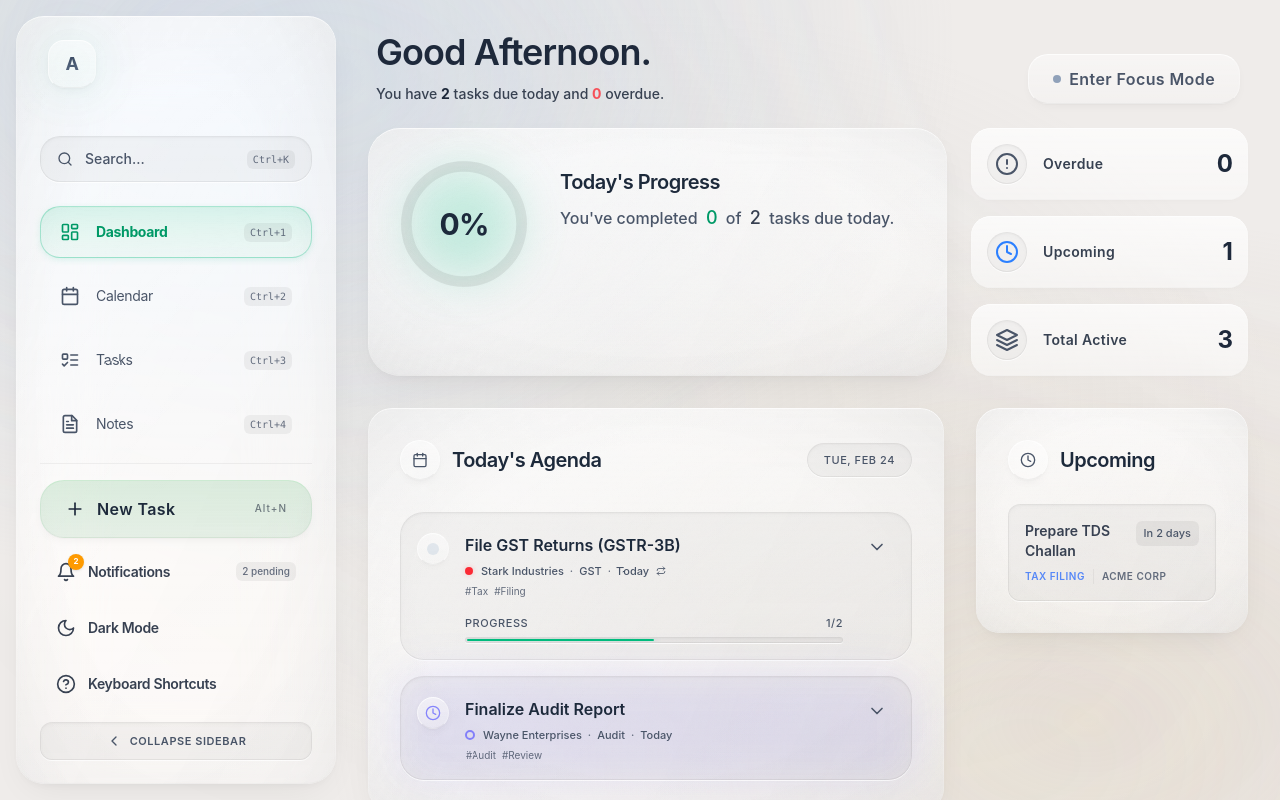
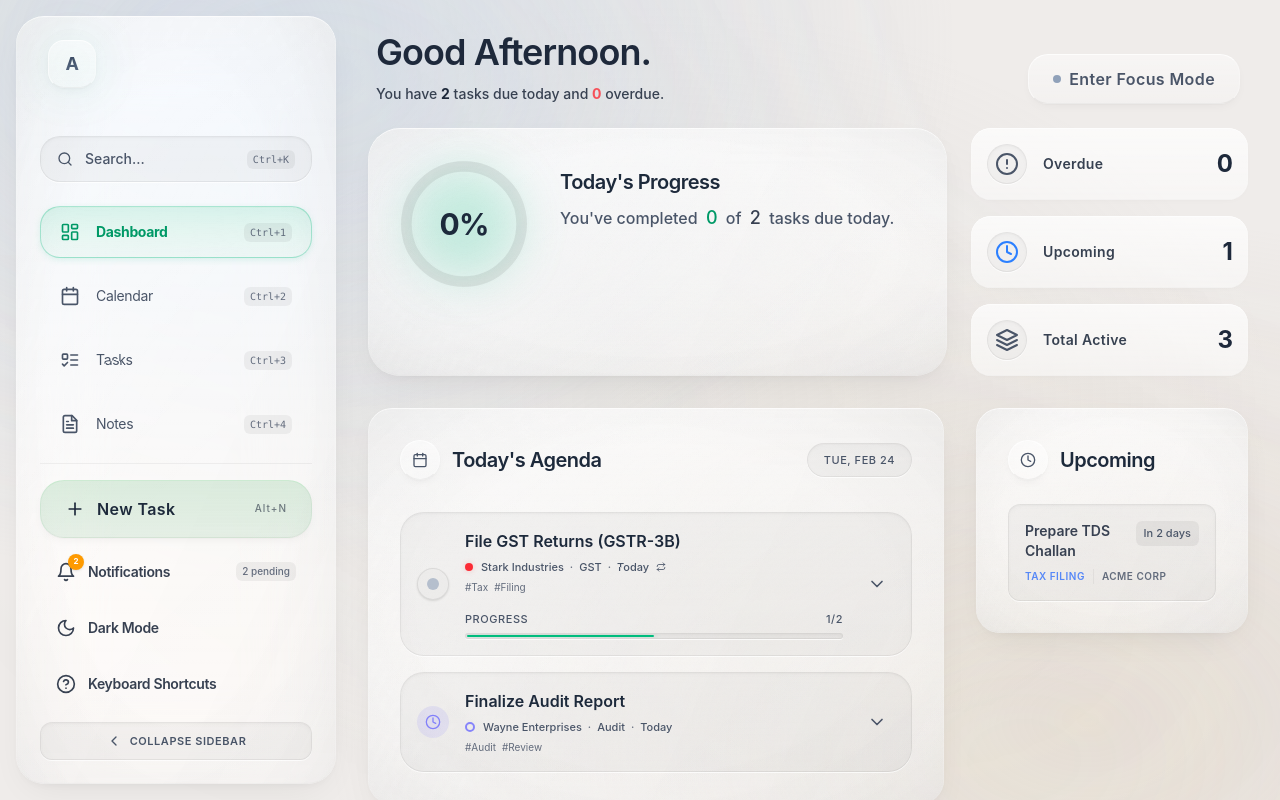
Before and after one commit to hrsagar28/Task-Manager, a React (Vite) app: page / in a window 1280 px wide. Built offline with nearby package versions, Linux system fonts and the light colour scheme.

Commit message:
Update Dashboard.tsx

```diff
--- a/components/Dashboard.tsx
+++ b/components/Dashboard.tsx
@@ -254,9 +254,9 @@ export const Dashboard: React.FC<DashboardProps> = ({
         {/* Main Column */}
         <div className="lg:col-span-2 space-y-6 md:space-y-8">
           {overdueTasks.length > 0 && (
-            <GlassCard className="!border-red-500/30 opacity-0 animate-slide-up" style={{ animationDelay: '200ms' }}>
+            <GlassCard className="ring-1 ring-inset ring-red-500/30 border-transparent opacity-0 animate-slide-up" style={{ animationDelay: '200ms' }}>
               <div className="flex items-center gap-3 mb-6">
-                <div className="volumetric-btn w-10 h-10 rounded-full flex items-center justify-center text-red-500">
+                <div className="w-10 h-10 rounded-xl flex items-center justify-center text-red-500 bg-red-500/10 dark:bg-red-500/20">
                   <AlertCircle className="w-5 h-5" />
                 </div>
                 <h3 className="text-xl font-semibold tracking-tight text-red-600 dark:text-red-400">Overdue Filings</h3>
@@ -398,7 +398,7 @@ export const Dashboard: React.FC<DashboardProps> = ({
 
 const StatPill: React.FC<{ title: string, value: number, icon: React.ReactNode, isAlert?: boolean, delay: number }> = ({ title, value, icon, isAlert, delay }) => (
   <div
-    className={`volumetric-chip rounded-[20px] p-4 flex items-center justify-between transition-transform duration-500 ease-smooth hover:-translate-y-1 ${isAlert ? '!border-red-500/30 bg-red-500/5' : ''}`}
+    className={`volumetric-chip rounded-[20px] p-4 flex items-center justify-between transition-transform duration-500 ease-smooth hover:-translate-y-1 ${isAlert ? 'ring-1 ring-inset ring-red-500/30 !border-transparent bg-red-500/5' : ''}`}
     style={{ animationDelay: `${delay}ms` }}
   >
     <div className="flex items-center gap-4">
@@ -461,16 +461,8 @@ const TaskItem: React.FC<TaskItemProps> = ({
       className="relative group/task opacity-0 animate-slide-up"
       style={{ animationDelay: `${Math.min(index * 10, 150)}ms` }}
     >
-      {/* Contextual Ambient Glow Layer */}
-      <div className={`absolute -inset-1 rounded-[28px] blur-[20px] transition-all duration-700 ease-smooth -z-10
-        ${isCompleted ? 'bg-emerald-500/10 group-hover/task:bg-emerald-500/20'
-          : isInProgress ? 'bg-indigo-500/10 group-hover/task:bg-indigo-500/20'
-            : isOverdue ? 'bg-red-500/10 group-hover/task:bg-red-500/20'
-              : 'bg-transparent group-hover/task:bg-white/10 dark:group-hover/task:bg-white/5'}
-      `} />
-
       <div
-        className={`group flex flex-col gap-4 p-4 rounded-3xl volumetric-input transition-all duration-500 ease-smooth overflow-hidden ${isCompleted ? 'opacity-50' : ''} ${isExpanded ? 'ring-1 scale-[1.01]' : ''}`}
+        className={`group flex flex-col gap-4 p-4 rounded-3xl volumetric-input transition-all duration-500 ease-smooth overflow-hidden ${isCompleted ? 'opacity-50 bg-emerald-500/5' : ''} ${isExpanded ? 'ring-1 scale-[1.01]' : ''} ${!isCompleted && isInProgress ? 'bg-indigo-500/5' : ''} ${!isCompleted && !isInProgress && isOverdue ? 'bg-red-500/5' : ''}`}
         style={isExpanded ? { background: 'var(--glass-expanded)', '--tw-ring-color': 'var(--glass-border)' } as React.CSSProperties : undefined}
       >
         {/* Completion Flare */}
@@ -481,14 +473,14 @@ const TaskItem: React.FC<TaskItemProps> = ({
         )}
 
         {/* Task Header row */}
-        <div className="flex items-start gap-4 cursor-pointer" onClick={onToggleExpand}>
+        <div className="flex items-center gap-4 cursor-pointer" onClick={onToggleExpand}>
           <button
             onClick={handleToggle}
-            className={`mt-1 flex-shrink-0 w-8 h-8 rounded-full flex items-center justify-center transition-all duration-300 ${isRippling ? 'animate-glass-ripple text-emerald-500' : ''} ${isCompleted
-              ? 'volumetric-input text-emerald-500 bg-emerald-500/10'
+            className={`flex-shrink-0 w-8 h-8 rounded-full flex items-center justify-center transition-all duration-300 ${isRippling ? 'animate-glass-ripple text-emerald-500' : ''} ${isCompleted
+              ? 'text-emerald-500 bg-emerald-500/10 dark:bg-emerald-500/20'
               : isInProgress
-                ? 'volumetric-btn text-indigo-500 bg-indigo-500/10'
-                : 'volumetric-btn text-theme-tertiary hover:text-theme-secondary'
+                ? 'text-indigo-500 bg-indigo-500/10 dark:bg-indigo-500/20'
+                : 'bg-black/[0.02] dark:bg-white/[0.04] border border-black/[0.08] dark:border-white/[0.08] shadow-sm hover:bg-black/[0.05] dark:hover:bg-white/[0.08] text-theme-tertiary'
               }`}
             aria-label={`Cycle status for task ${task.title}`}
           >
@@ -499,11 +491,11 @@ const TaskItem: React.FC<TaskItemProps> = ({
             ) : isInProgress ? (
               <Clock className="w-4 h-4 animate-pulse text-indigo-500" />
             ) : (
-              <div className="w-3 h-3 rounded-full bg-slate-300 dark:bg-slate-500 opacity-50 transition-transform group-hover/task:scale-110" />
+              <div className="w-3 h-3 rounded-full bg-slate-400 dark:bg-slate-300 opacity-60 transition-transform group-hover/task:scale-110" />
             )}
           </button>
 
-          <div className="flex-1 min-w-0 pt-1">
+          <div className="flex-1 min-w-0">
             <div className="flex items-center gap-3">
               <h4 className={`font-semibold text-base truncate transition-all duration-500 ease-smooth ${isCompleted ? 'line-through text-theme-tertiary' : 'text-theme-primary'}`}>
                 {task.title}
```
